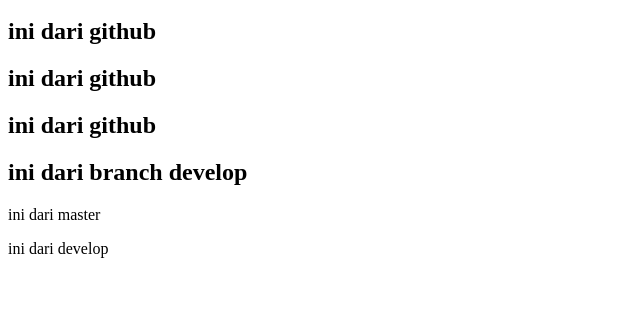
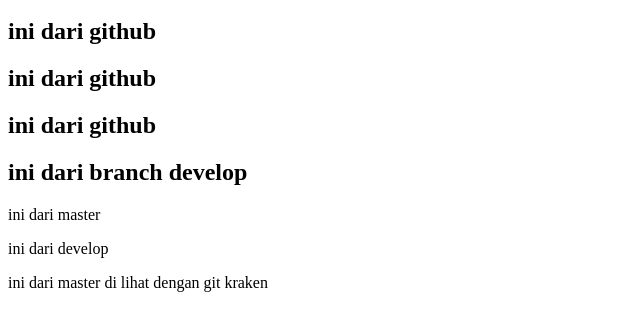
Before and after one commit to Yuvento/BINAR-CHALLANGE, a plain HTML site: page index.html in a window 1280 px wide. Shown: the part 237-568 px from the top of the page, without its empty margins (0-640 px from the left). Drawn offline with Linux system fonts and the light colour scheme.

Commit message:
commit dari kraken

```diff
--- a/index.html
+++ b/index.html
@@ -15,5 +15,6 @@
   <h2>ini dari branch develop</h2>
   <div>ini dari master</div>
   <p>ini dari develop</p>
+  <p>ini dari master di lihat dengan git kraken</p>
 </body>
 </html>
```
